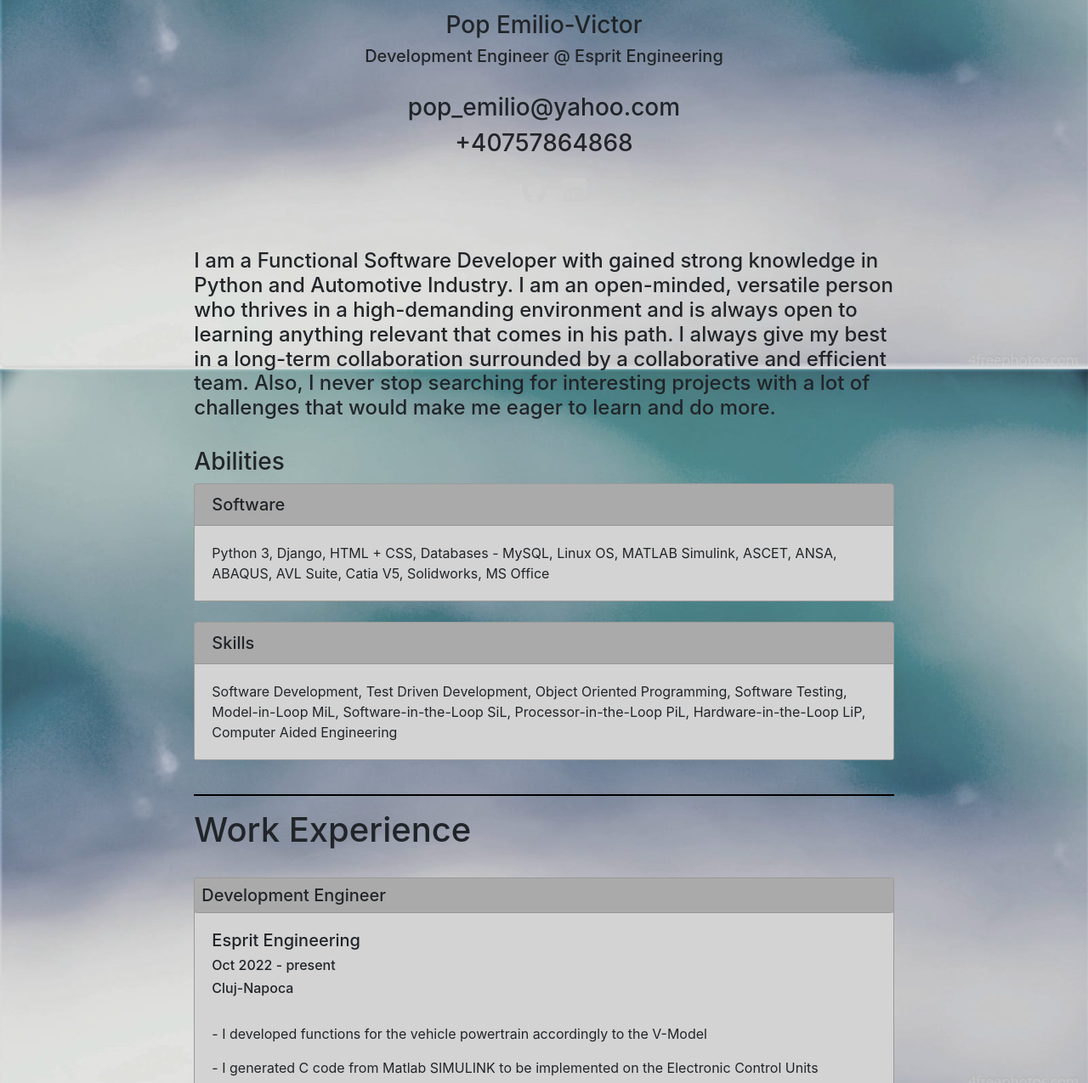
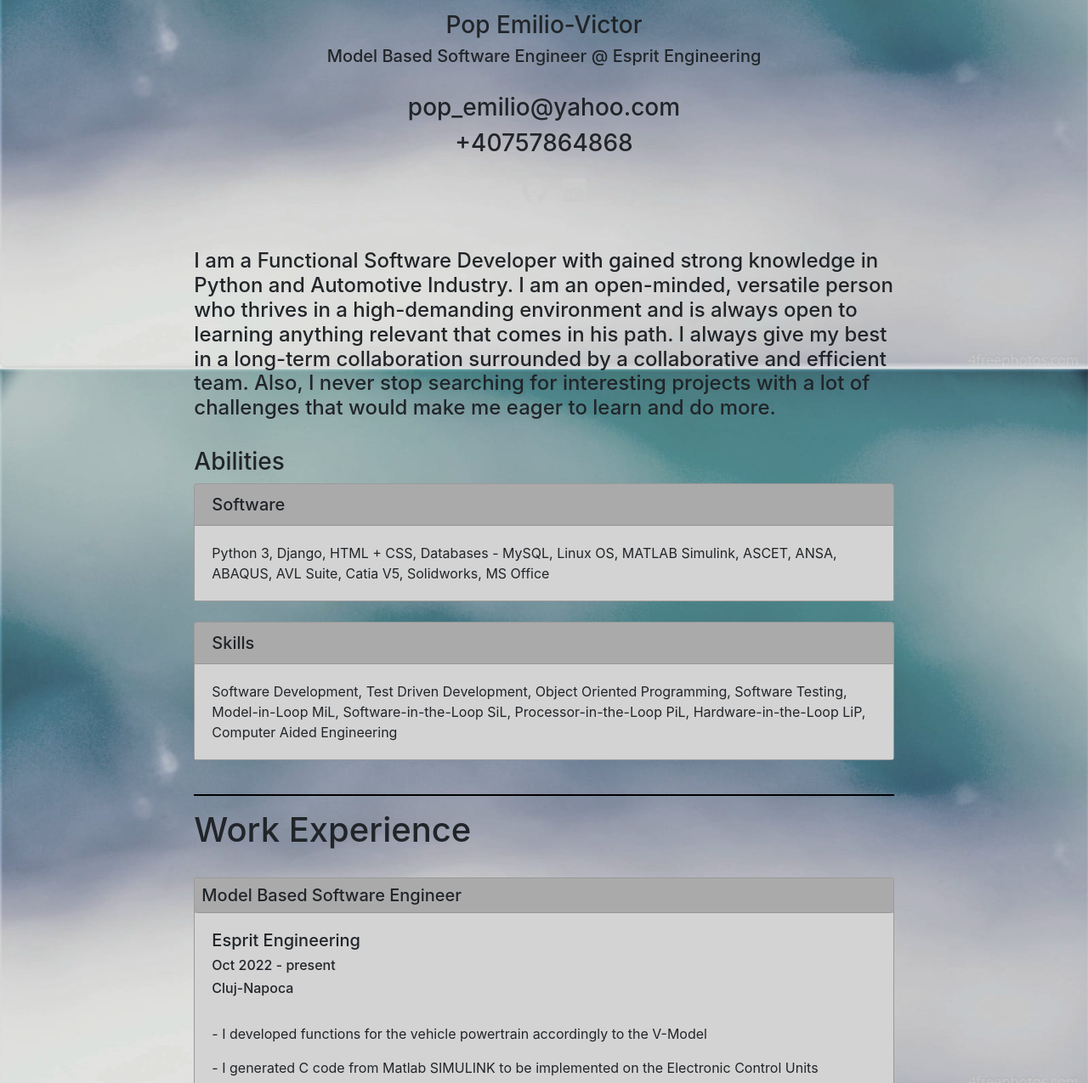
Before and after one commit to EmilioPop/MyWebPage, a plain HTML site: page index.html in a window 1280 px wide. Shown: the part 415-1690 px from the top of the page at 85% size. Drawn offline with nearby package versions, Linux system fonts and the light colour scheme.

Commit message:
Update index.html

```diff
--- a/index.html
+++ b/index.html
@@ -38,7 +38,7 @@
                 <center>
                     <p class="first-page-text">
                     <h3>Pop Emilio-Victor</h3>
-                    <h5>Development Engineer @ Esprit Engineering</h5>
+                    <h5>Model Based Software Engineer @ Esprit Engineering</h5>
                     <br>
                     <h3>pop_emilio@yahoo.com</h3>
                     <h3>+40757864868</h3>
@@ -98,7 +98,7 @@
             <br>
             <div class="body">
                 <div class="card" style="background-color:#B0B0B0">
-                    <h5 class="card-header text-bg-secondary p-2" style="border-radius:5px;">Development Engineer</h5>
+                    <h5 class="card-header text-bg-secondary p-2" style="border-radius:5px;">Model Based Software Engineer</h5>
                     <div class="card-body" style="background-color:#D3D3D3;">
                         <h5>Esprit Engineering</h5>
                         <h6>Oct 2022 - present</h6>
```
